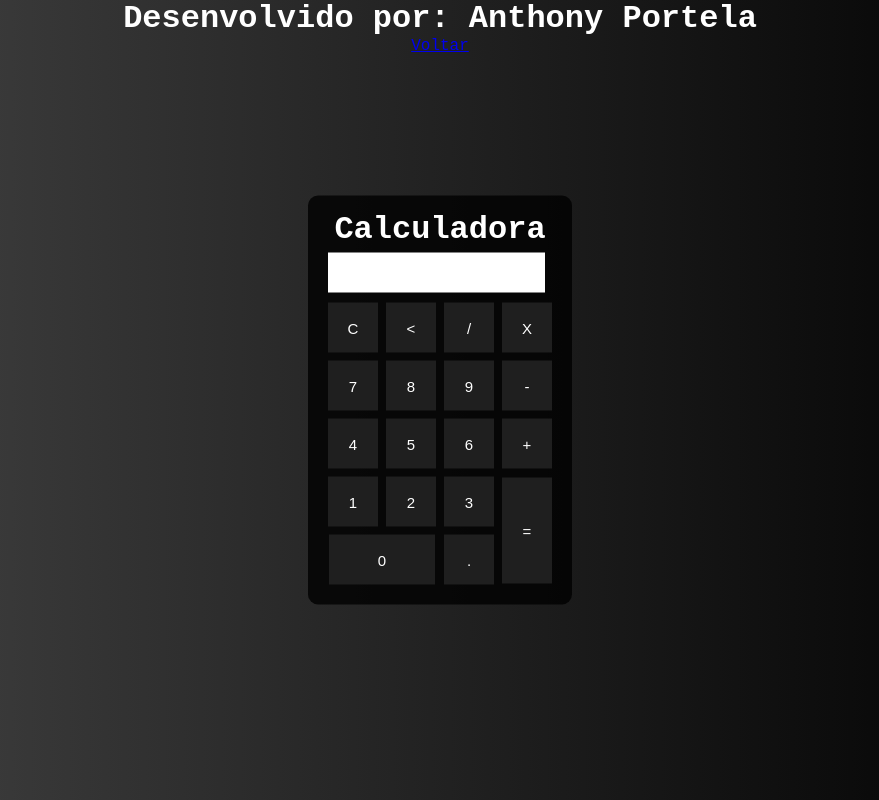
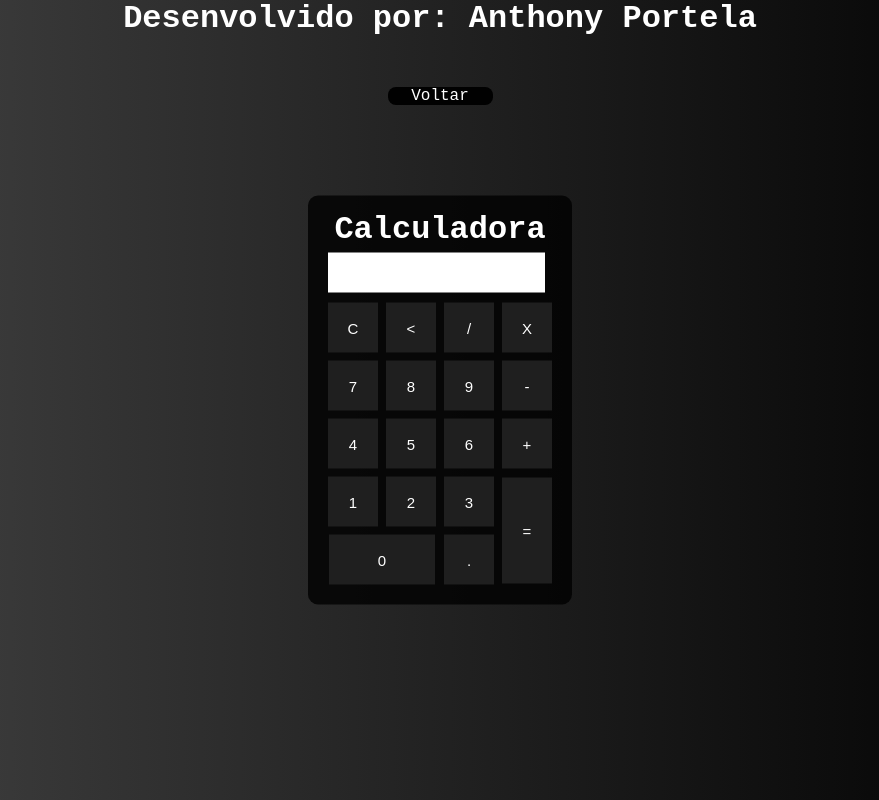
Before and after one commit to Eagrodigital/Calculadora-A, a plain HTML site: page index.html in a window 1280 px wide. Shown: the whole page, without its empty margins (200-1079 px from the left). Drawn offline with Linux system fonts and the light colour scheme.

Commit message:
Update style.css

```diff
--- a/style.css
+++ b/style.css
@@ -46,3 +46,15 @@
     text-align: right;
     padding: 5px;
 }
+a{
+    width: 105px;
+    display: block;
+    margin-left: auto;
+    margin-right: auto;
+    margin-top: 50px;
+    text-decoration: none;
+    color: white;
+    background-color: #010101;
+    text-align: center;
+    border-radius: 0.5em;
+}
```
